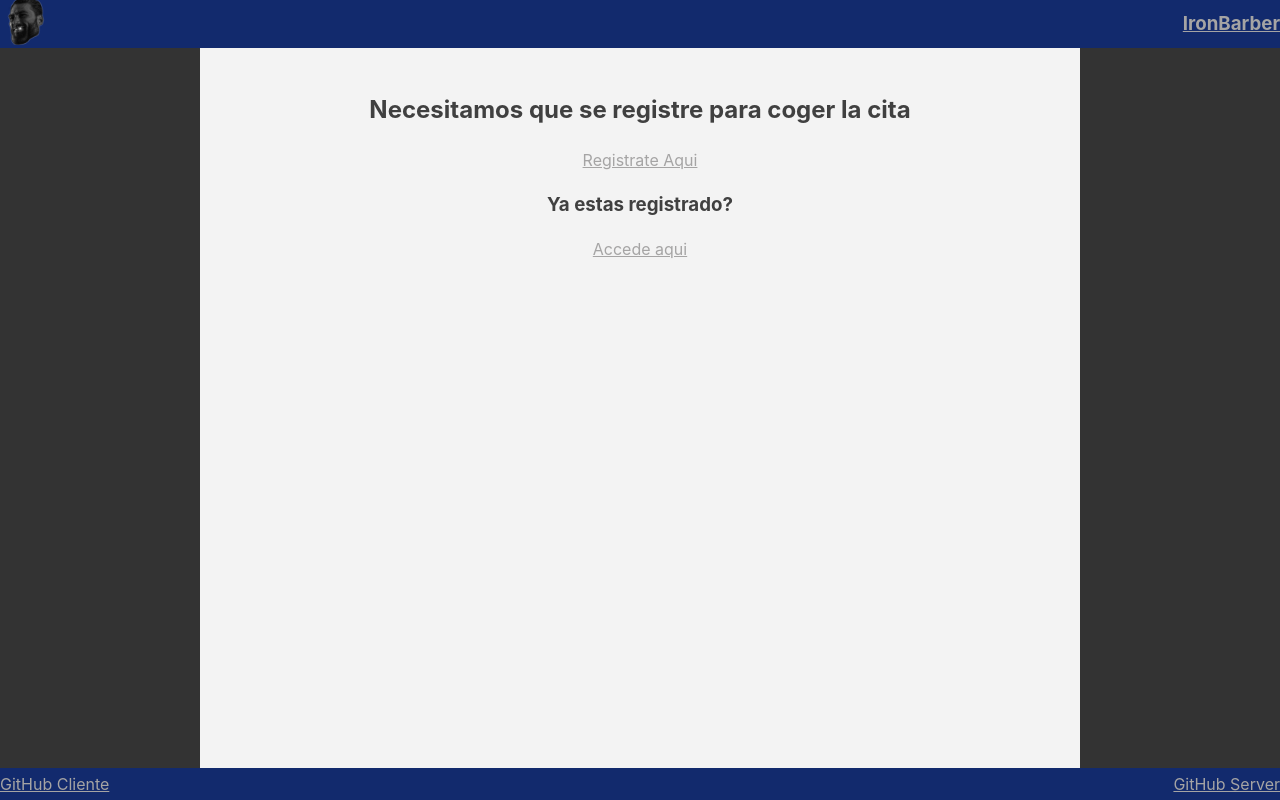
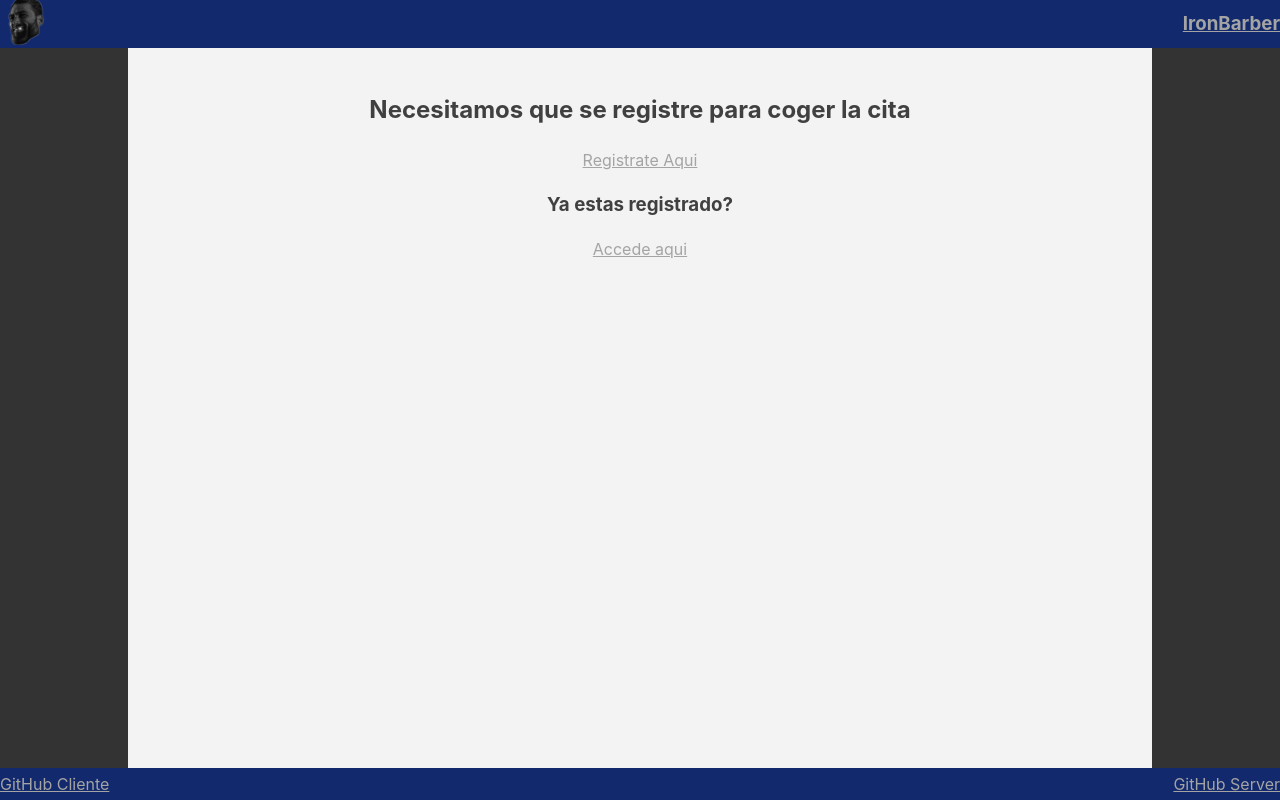
Before and after one commit to alfom17/IronBarber, a React (Vite) app: page / in a window 1280 px wide. Built offline with nearby package versions, Linux system fonts and the light colour scheme; no server answers.

Commit message:
estoy en ello jorge

```diff
--- a/src/App.css
+++ b/src/App.css
@@ -80,7 +80,7 @@ a{
   top:0;
   left: 0;
   height: 1000px;
-  width: 200px;
+  width: 10%;
   background-color: rgb(51, 51, 51);
 }
 
@@ -89,6 +89,10 @@ a{
   top:0;
   right: 0;
   height: 1000px;
-  width: 200px;
+  width: 10%;
   background-color: rgb(51, 51, 51);
 }
+h1{
+  padding-left: 10%;
+  padding-right: 10%;
+}
```
